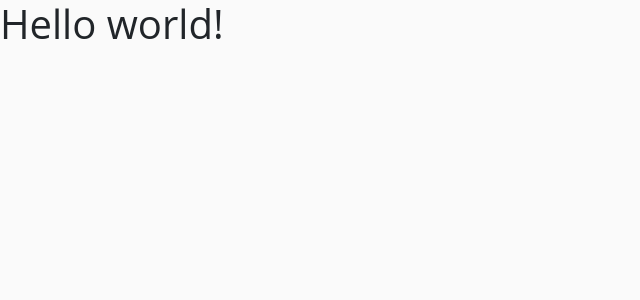
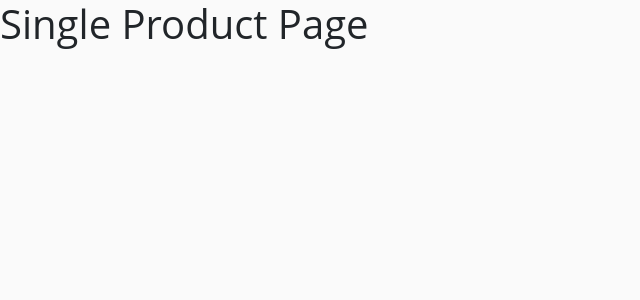
Before and after one commit to Lekkyjay/tech-store-react, a React (Create React App) app: page /products/1 in a window 1280 px wide. Shown: the top 300 px of the page, without its empty margins (0-640 px from the left). Built offline with nearby package versions, Linux system fonts and the light colour scheme.

Commit message:
Route setup for pages.

```diff
--- a/src/App.js
+++ b/src/App.js
@@ -1,9 +1,27 @@
 import './App.css';
 import 'bootstrap/dist/css/bootstrap.min.css'
+import { Route, Switch } from 'react-router';
+import Home from './pages/Home';
+import About from './pages/About';
+import Cart from './pages/Cart';
+import Contact from './pages/Contact';
+import Products from './pages/Products';
+import SingleProduct from './pages/SingleProduct';
+import Default from './pages/Default';
 
 function App() {
   return (
-    <h1>Hello world!</h1>
+    <div>
+      <Switch>
+        <Route path='/' exact component={Home} />
+        <Route path='/about' component={About} />
+        <Route path='/cart' component={Cart} />
+        <Route path='/contact' component={Contact} />
+        <Route path='/products' exact component={Products} />
+        <Route path='/products/:id' component={SingleProduct} />
+        <Route component={Default} />
+      </Switch>
+    </div>
   );
 }
 
--- a/src/index.js
+++ b/src/index.js
@@ -1,11 +1,14 @@
 import React from 'react';
 import ReactDOM from 'react-dom';
+import { BrowserRouter } from 'react-router-dom';
 import App from './App';
 import reportWebVitals from './reportWebVitals';
 
 ReactDOM.render(
   <React.StrictMode>
-    <App />
+    <BrowserRouter>
+      <App />
+    </BrowserRouter>
   </React.StrictMode>,
   document.getElementById('root')
 );
--- a/src/pages/About.js
+++ b/src/pages/About.js
@@ -0,0 +1,11 @@
+import React from 'react'
+
+const About = () => {
+  return (
+    <div>
+      <h1>About Page</h1>
+    </div>
+  )
+}
+
+export default About
--- a/src/pages/Cart.js
+++ b/src/pages/Cart.js
@@ -0,0 +1,11 @@
+import React from 'react'
+
+const Cart = () => {
+  return (
+    <div>
+      <h1>Cart Page</h1>
+    </div>
+  )
+}
+
+export default Cart
--- a/src/pages/Contact.js
+++ b/src/pages/Contact.js
@@ -0,0 +1,11 @@
+import React from 'react'
+
+const Contact = () => {
+  return (
+    <div>
+      <h1>Contact Page</h1>
+    </div>
+  )
+}
+
+export default Contact
--- a/src/pages/Default.js
+++ b/src/pages/Default.js
@@ -0,0 +1,11 @@
+import React from 'react'
+
+const Default = () => {
+  return (
+    <div>
+      <h1>Default Page</h1>
+    </div>
+  )
+}
+
+export default Default
--- a/src/pages/Home.js
+++ b/src/pages/Home.js
@@ -0,0 +1,11 @@
+import React from 'react'
+
+const Home = () => {
+  return (
+    <div>
+      <h1>Home Page</h1>
+    </div>
+  )
+}
+
+export default Home
--- a/src/pages/Products.js
+++ b/src/pages/Products.js
@@ -0,0 +1,11 @@
+import React from 'react'
+
+const Products = () => {
+  return (
+    <div>
+      <h1>Product Page</h1>
+    </div>
+  )
+}
+
+export default Products
--- a/src/pages/SingleProduct.js
+++ b/src/pages/SingleProduct.js
@@ -0,0 +1,11 @@
+import React from 'react'
+
+const SingleProduct = () => {
+  return (
+    <div>
+      <h1>Single Product Page</h1>
+    </div>
+  )
+}
+
+export default SingleProduct
```
